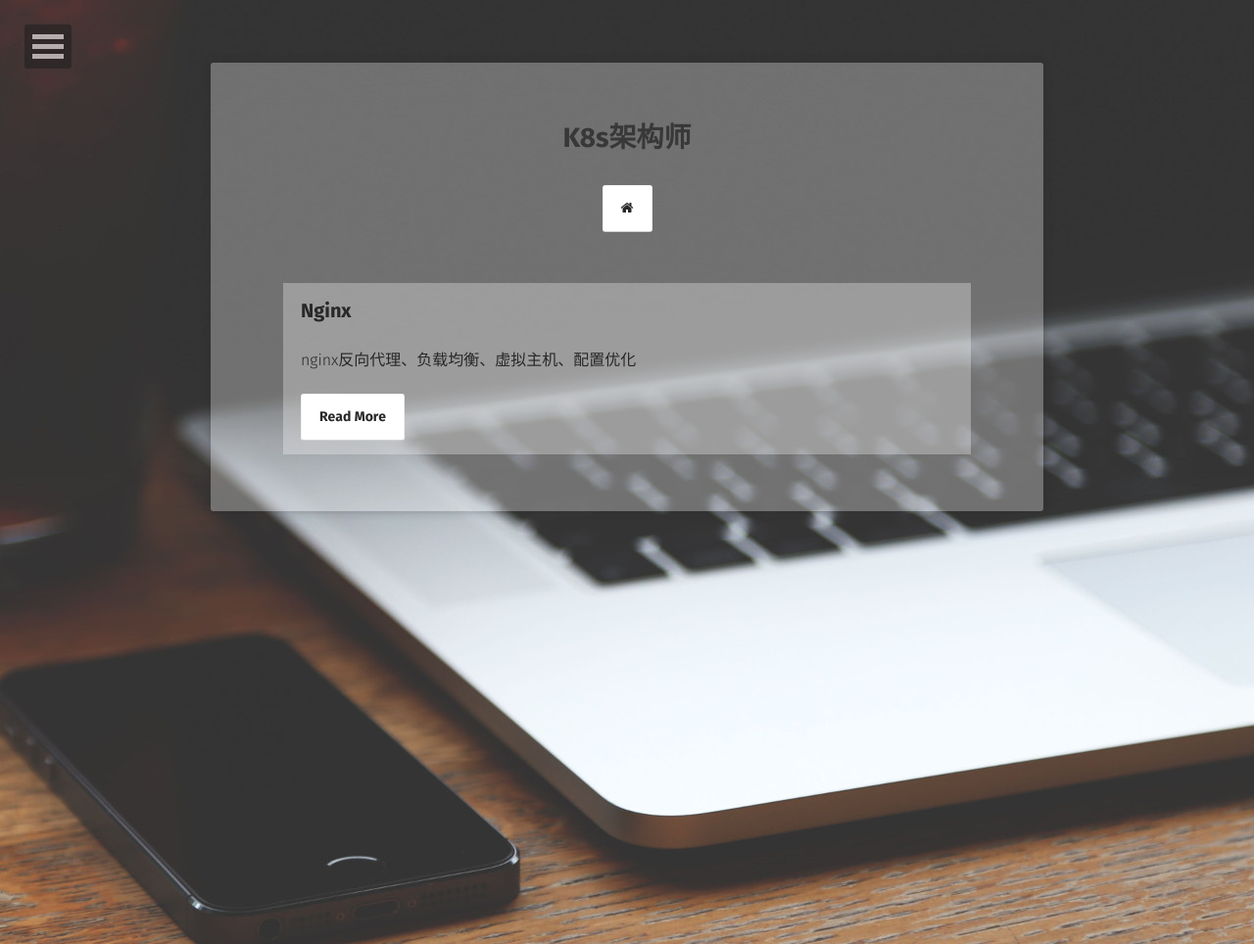
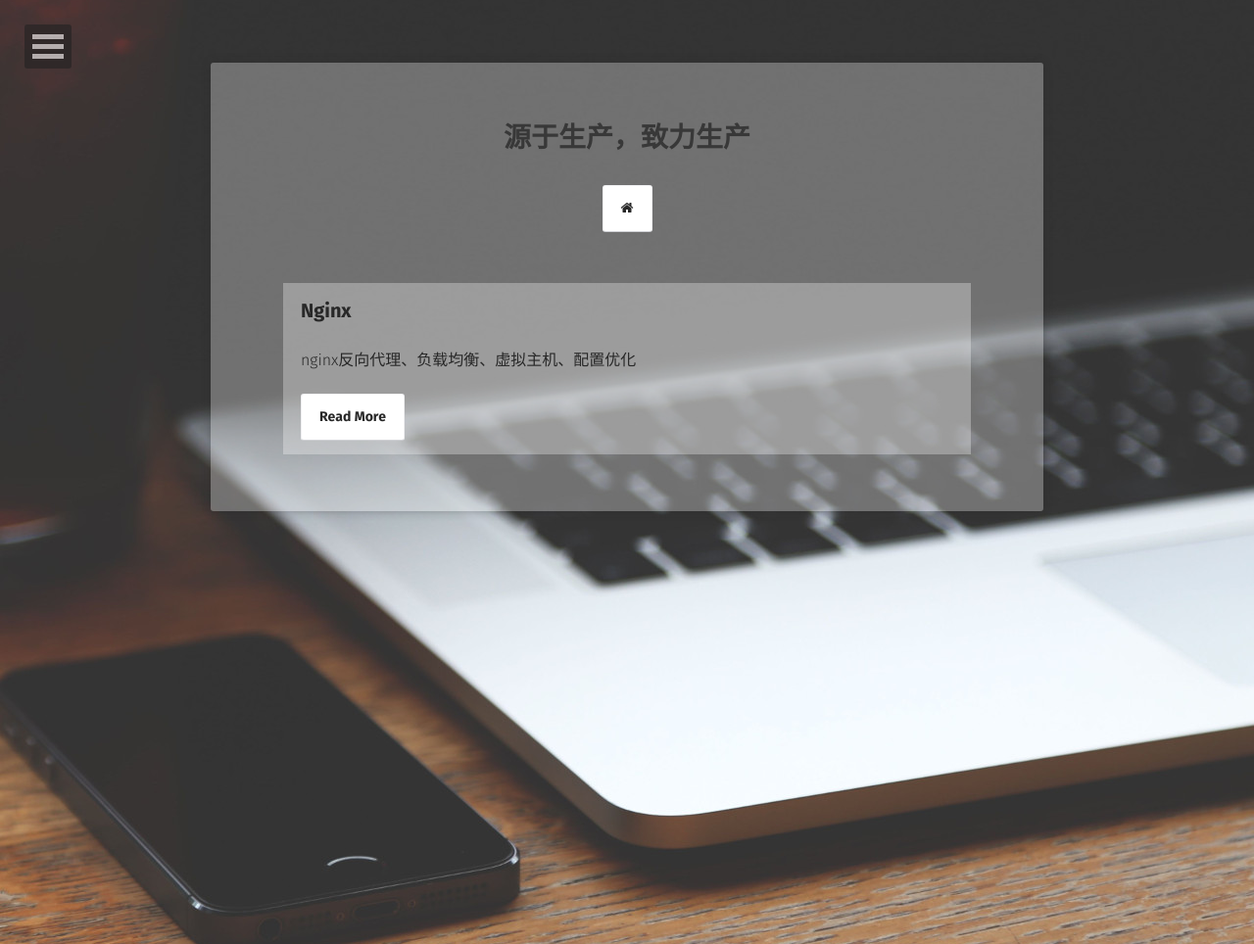
Before and after one commit to A17513081909/csz.github.io, a Jekyll site: the page built from posts/index.md, in a window 1280 px wide. Shown: the whole page at 98% size. Built offline with Jekyll 4.4.1, drawn with Linux system fonts in a browser that asks for light colours; some web fonts are replaced.

Commit message:
Update index.md

```diff
--- a/posts/index.md
+++ b/posts/index.md
@@ -1,6 +1,6 @@
 ---
 layout: post-list
-title: 'K8s架构师'
+title: '源于生产，致力生产'
 excerpt: "A List of Posts"
 comments: false
 ---
```
